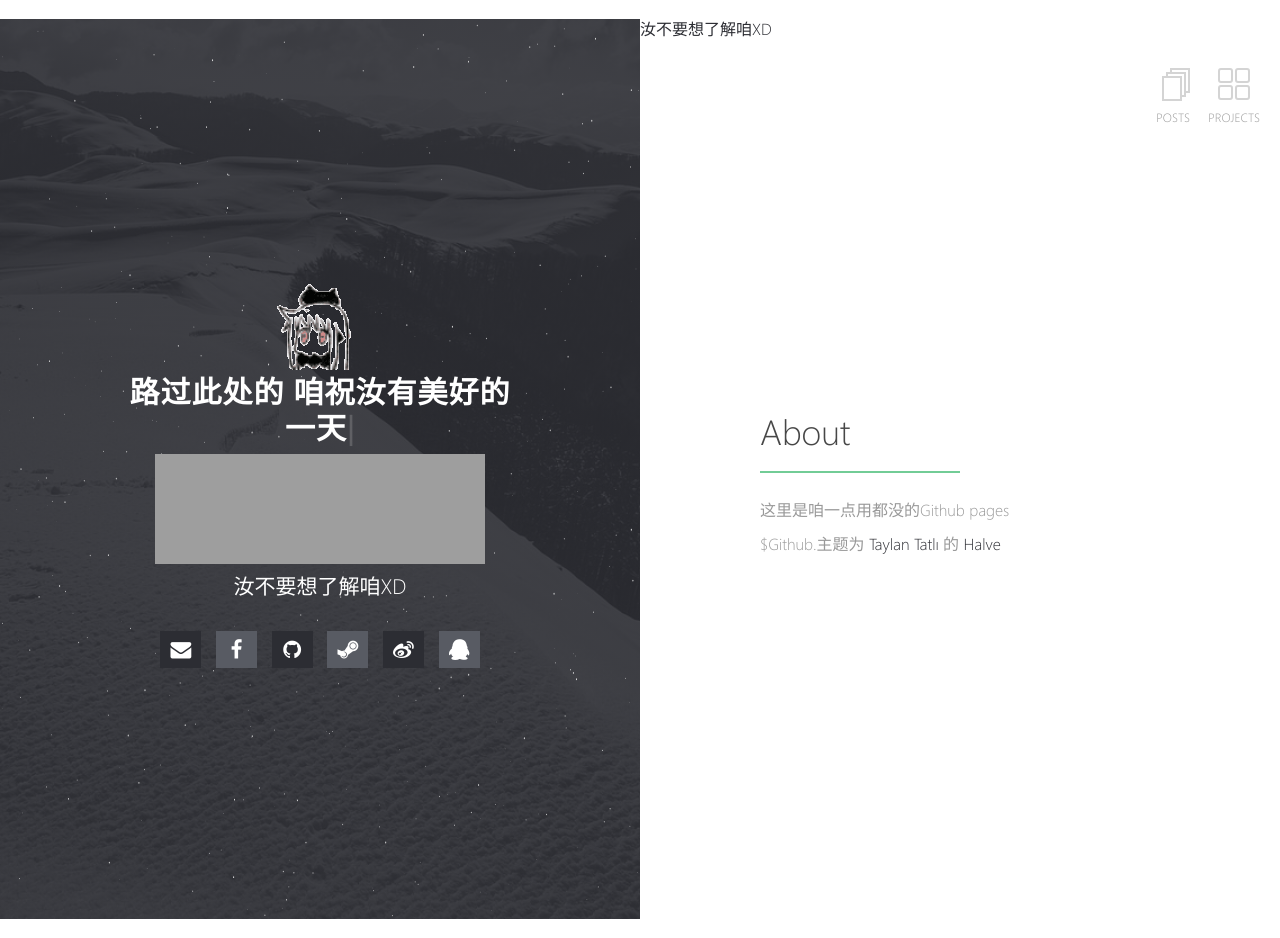
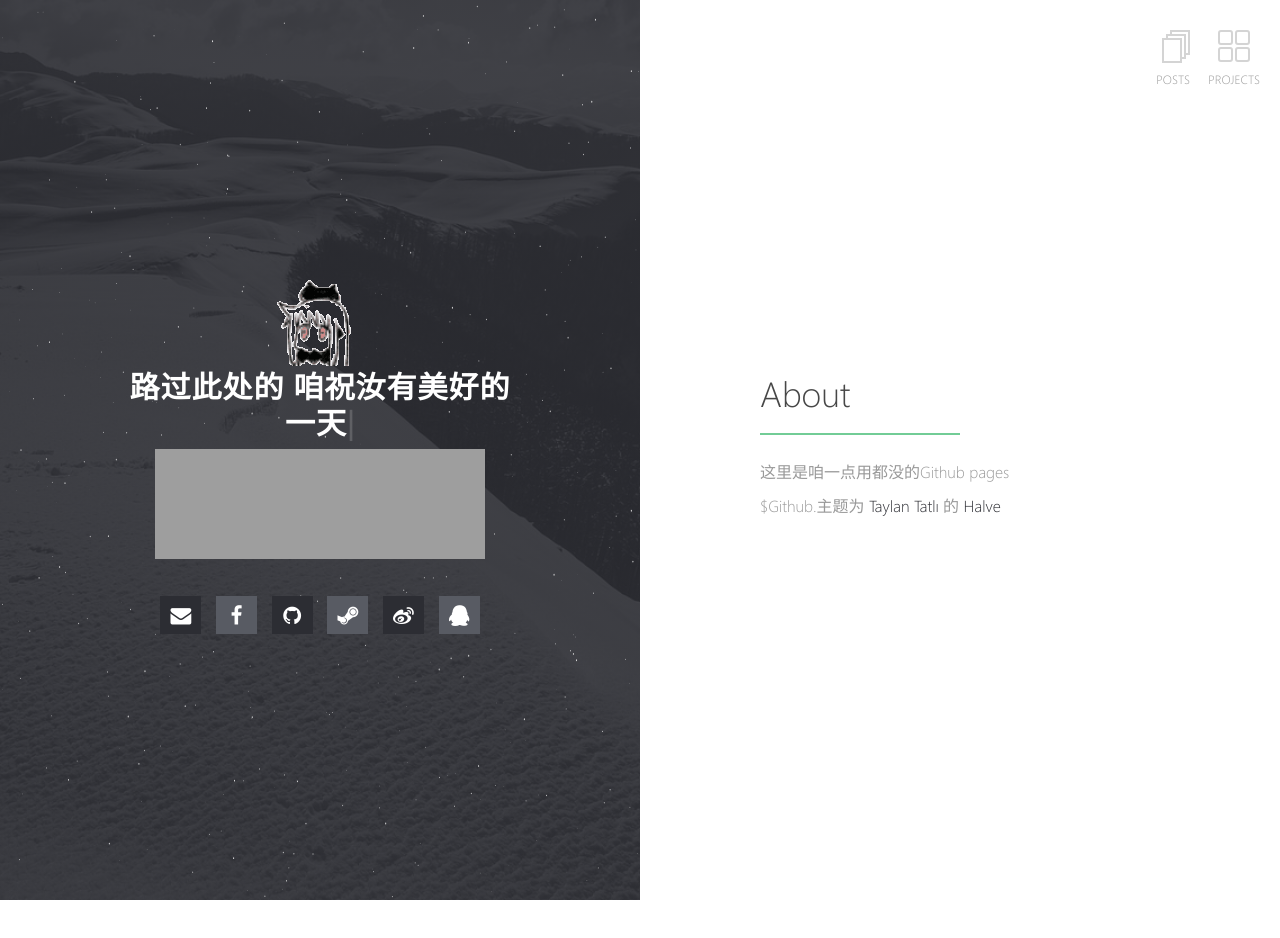
Before and after one commit to TolgaTatli/Halve, a Jekyll site: the page built from index.md, in a window 1280 px wide. Built offline with Jekyll 4.4.1, drawn with Linux system fonts in a browser that asks for light colours; our own code applies the rules of GitHub Pages for plain Markdown files; after the commit the page ends 900 px from its top, so only the background shows below that; grey boxes are pictures that could not be loaded.

Commit message:
Update _config.yml

```diff
--- a/_config.yml
+++ b/_config.yml
@@ -1,6 +1,6 @@
 # Site
 title: DreamMingHe
-description: <iframe frameborder="no" border="0" marginwidth="0" marginheight="0" width=330 height=110 src="//music.163.com/outchain/player?type=0&id=454594442&auto=0&height=90"></iframe><Br/>汝不要想了解咱XD
+description: <iframe frameborder="no" border="0" marginwidth="0" marginheight="0" width=330 height=110 src="//music.163.com/outchain/player?type=0&id=454594442&auto=0&height=90"></iframe>
 url: https://DreamMingHe.github.io
 logo: halve.png                                       # Site logo
 locale: en_US
```
